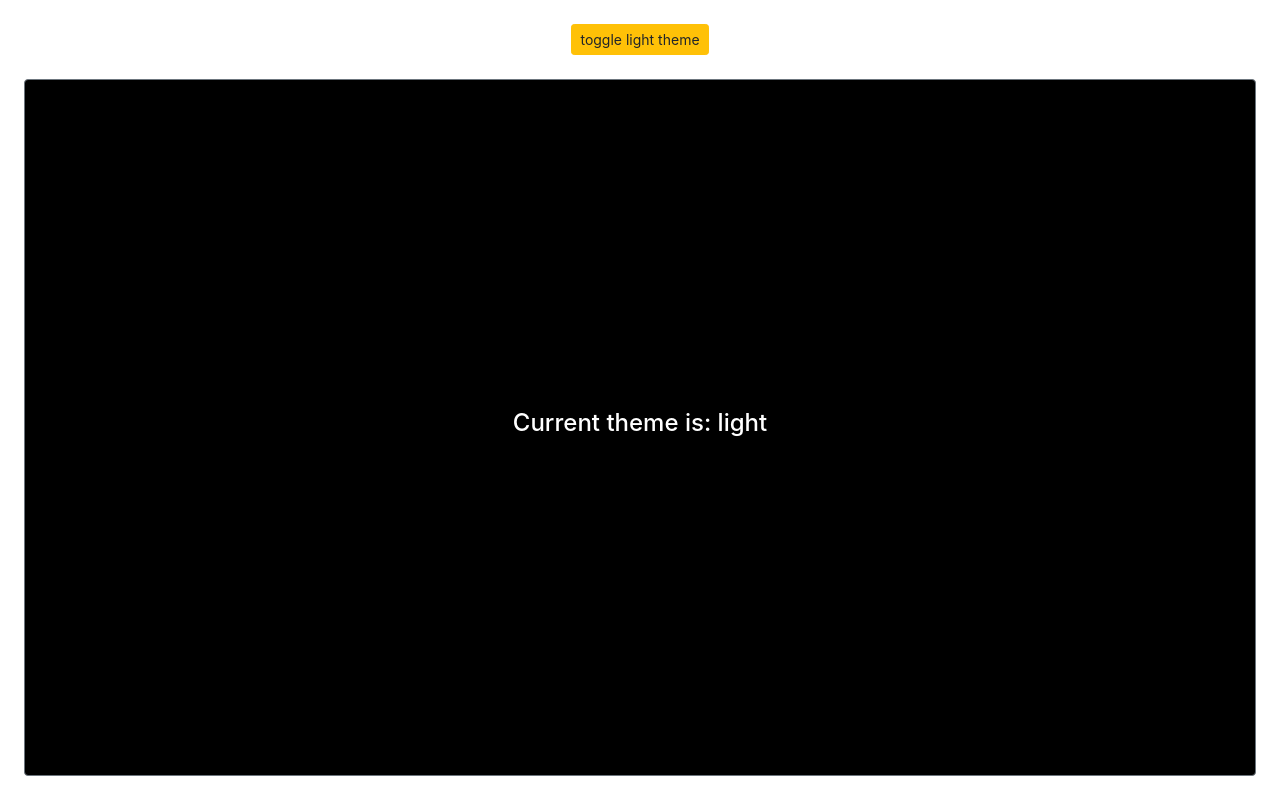
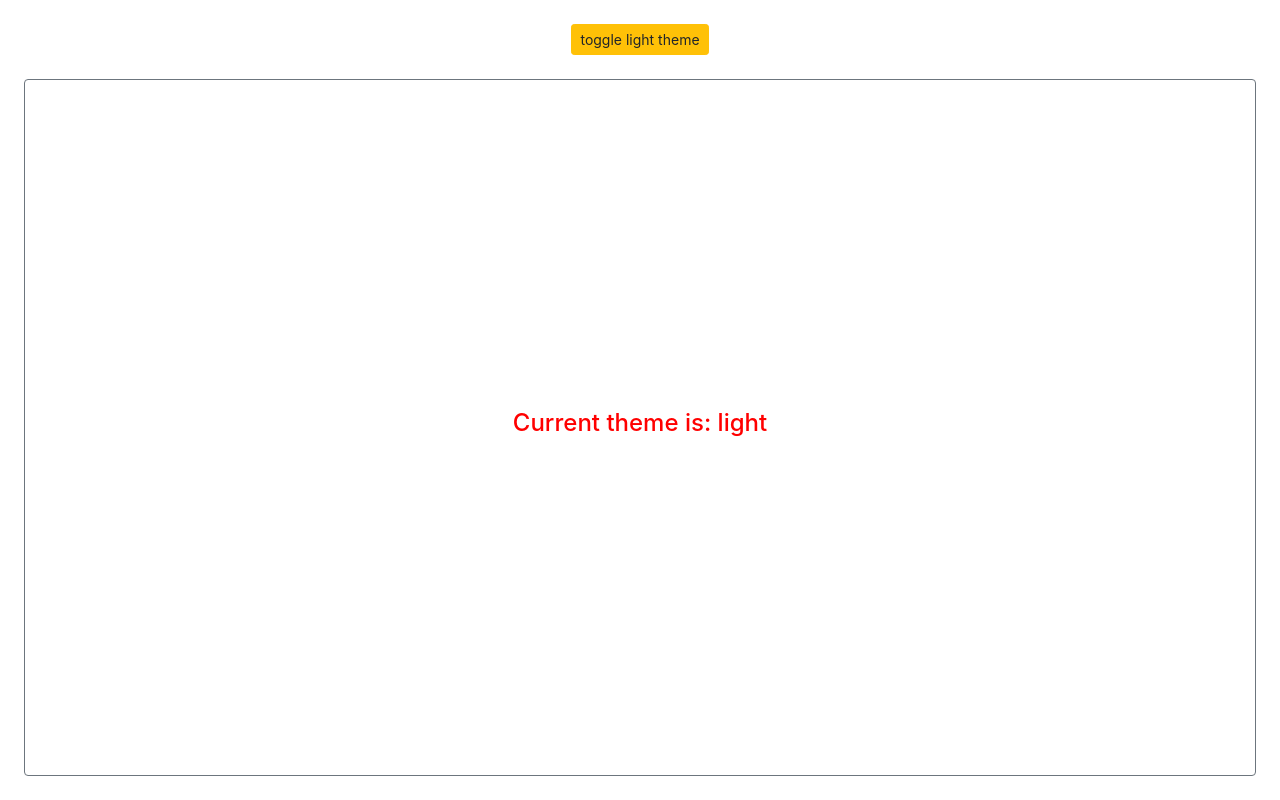
Before and after one commit to and-ocean2017/react-context-demo, a React (Create React App) app: page / in a window 1280 px wide. Built offline with nearby package versions, Linux system fonts and the light colour scheme.

Commit message:
created different context and consumer component

```diff
--- a/src/components/Main.js
+++ b/src/components/Main.js
@@ -1,25 +1,34 @@
 import React, { Component } from 'react';
 import ThemeContext from '../context/ThemeContext';
+import ColorContext from '../context/ColorContext';
 class Main extends Component {
-  mainStyle = () => {
+  mainStyle = (theme) => {
     return {
-      backgroundColor: this.context === "light" ? "white" : "black",
-      color: this.context === "light" ? "black" : "white",
+      backgroundColor: theme === "light" ? "white" : "black",
+      color: theme === "light" ? "black" : "white",
     };
   };
 
   render() {
       return (
-        <ThemeContext.Consumer>
+          <ThemeContext.Consumer>
           {
             (theme) => {
                 return (
-                <div
+                  <div
                     className="h-100 border rounded border-secondary p-4 d-flex justify-content-center align-items-center"
-                    style={this.mainStyle()}
-                >
-                    <h4>Current theme is: { theme }</h4>
-                </div>
+                    style={this.mainStyle(theme)}
+                  >
+                    <ColorContext.Consumer>
+                      {(color) => {
+                        return (
+                          <h4 style={{ color: color }}>
+                            Current theme is: {theme}
+                          </h4>
+                        );
+                      }}
+                    </ColorContext.Consumer>
+                  </div>
                 );
             }
           }
--- /dev/null
+++ b/src/context/ColorContext.js
@@ -0,0 +1,5 @@
+import { createContext } from 'react';
+
+const ColorContext = createContext();
+
+export default ColorContext;
--- a/src/context/ThemeContext.js
+++ b/src/context/ThemeContext.js
@@ -1,5 +1,5 @@
 import { createContext } from 'react';
 
-const ThemeContext = createContext('light');
+const ThemeContext = createContext();
 
 export default ThemeContext;
```
Also changed, not shown: src/components/App.js (+8 -0 lines), 1 other file (tests, documents, lock files or other folders).
